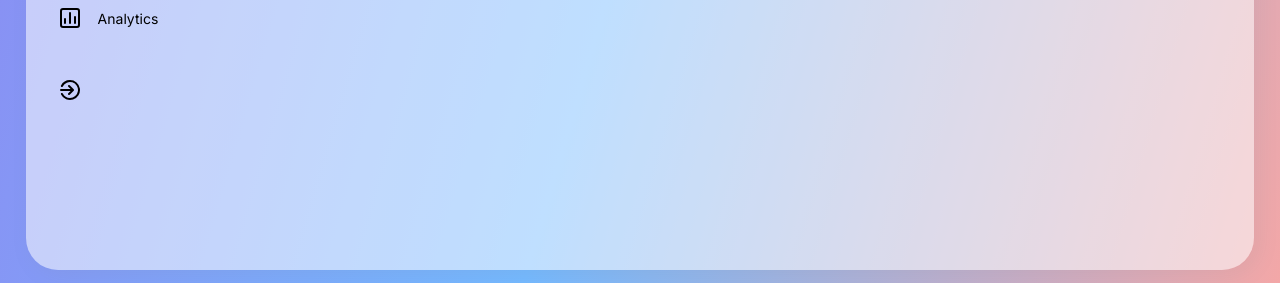
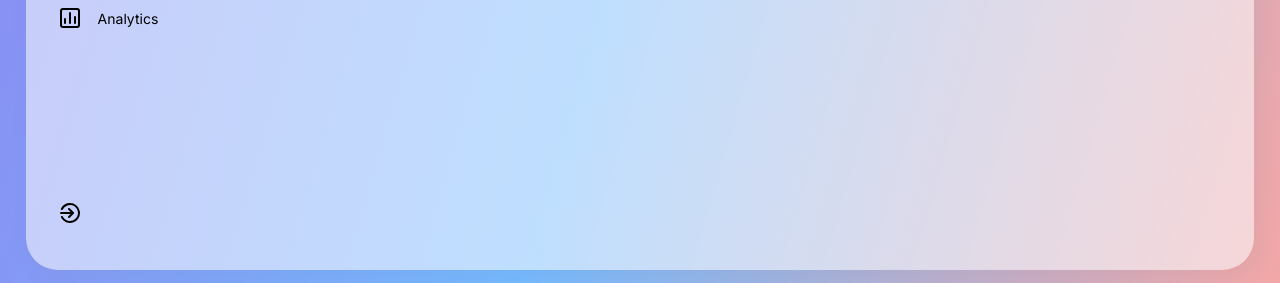
Before and after one commit to rirefat/shop-dashboard, a React (Create React App) app: page / in a window 1280 px wide. Shown: the part 514-797 px from the top of the page. Built offline with nearby package versions, Linux system fonts and the light colour scheme; the HTML template or start-up script is replaced by a standard one.

Commit message:
modify sidebar

```diff
--- a/src/components/Sidebar/Sidebar.css
+++ b/src/components/Sidebar/Sidebar.css
@@ -61,4 +61,11 @@
     width: 8px;
     height: 100%;
     background: var(--pink);
+    margin-right: calc(1rem-8px);
 }
+
+.menu .menuItem:last-child{
+    position: absolute;
+    bottom: 2.3rem;
+    width: 100%;
+}
```
